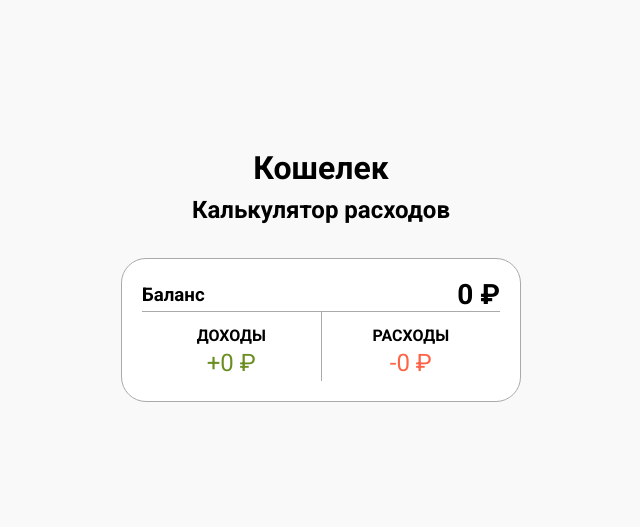
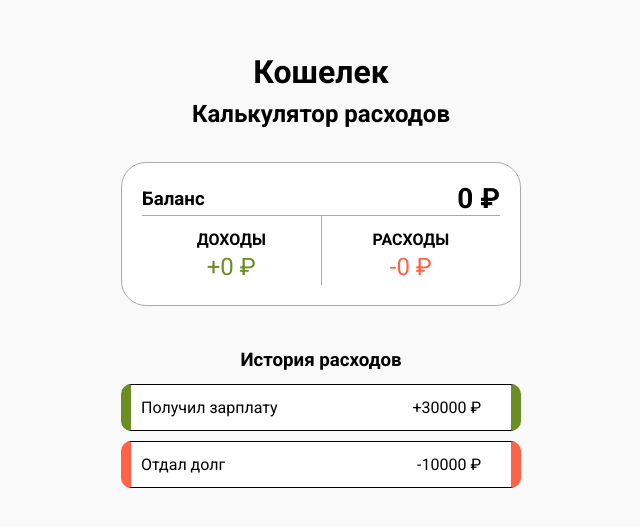
Before and after one commit to denyschornyi/Money-calculator, a React (Create React App) app: page / in a window 1280 px wide. Shown: the part 127-654 px from the top of the page, without its empty margins (319-959 px from the left). Built offline with nearby package versions, Linux system fonts and the light colour scheme.

Commit message:
Added history component

```diff
--- a/src/App.js
+++ b/src/App.js
@@ -10,6 +10,7 @@ function App() {
 
       <main>
         <div className="container">
+
           <section className="total">
               <header className="total__header">
                   <h3>Баланс</h3>
@@ -30,6 +31,21 @@ function App() {
                   </div>
               </div>
           </section>
+
+          <section className="history">
+            <h3>История расходов</h3>
+            <ul className="history__list">
+                <li className="history__item history__item-plus">Получил зарплату
+                    <span className="history__money">+30000 ₽</span>
+                    <button className="history__delete">x</button>
+                </li>
+
+                <li className="history__item  history__item-minus">Отдал долг
+                    <span className="history__money">-10000 ₽</span>
+                    <button className="history__delete">x</button>
+                </li>
+            </ul>
+        </section>
         </div>
       </main>
     </React.Fragment>
```
